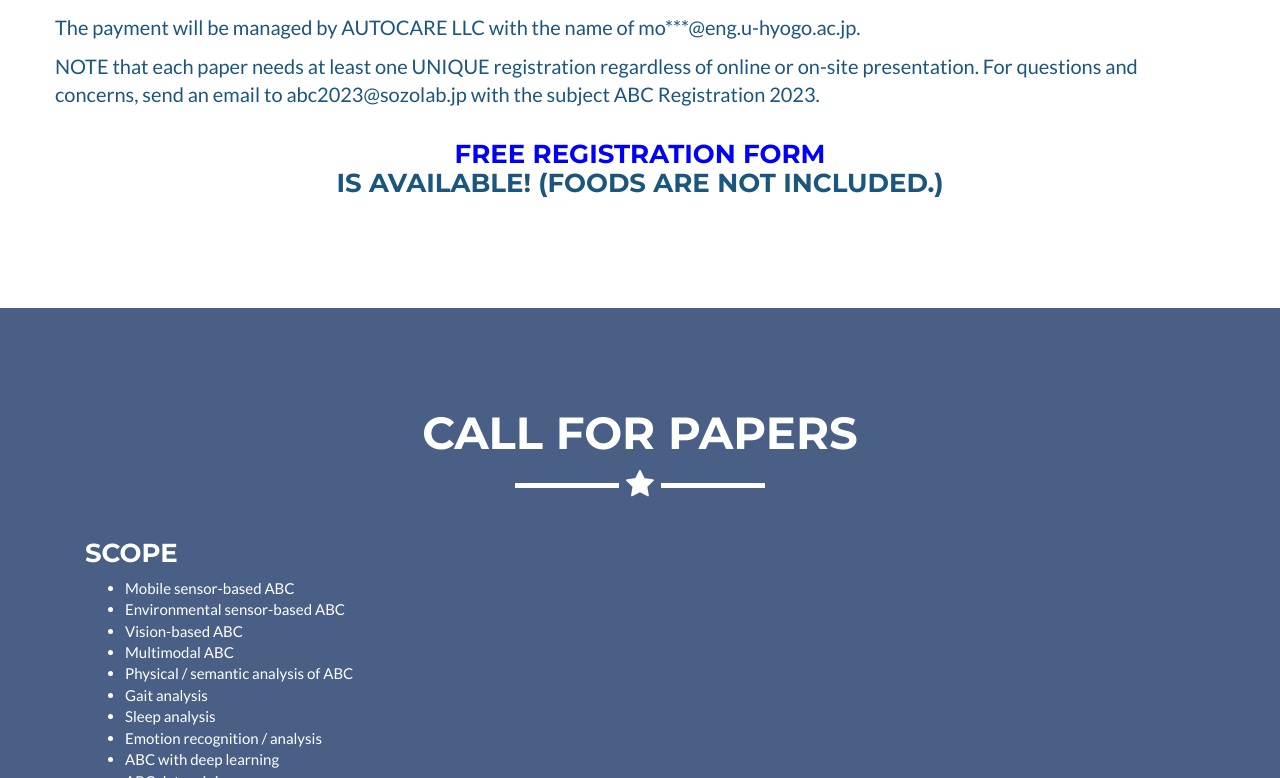
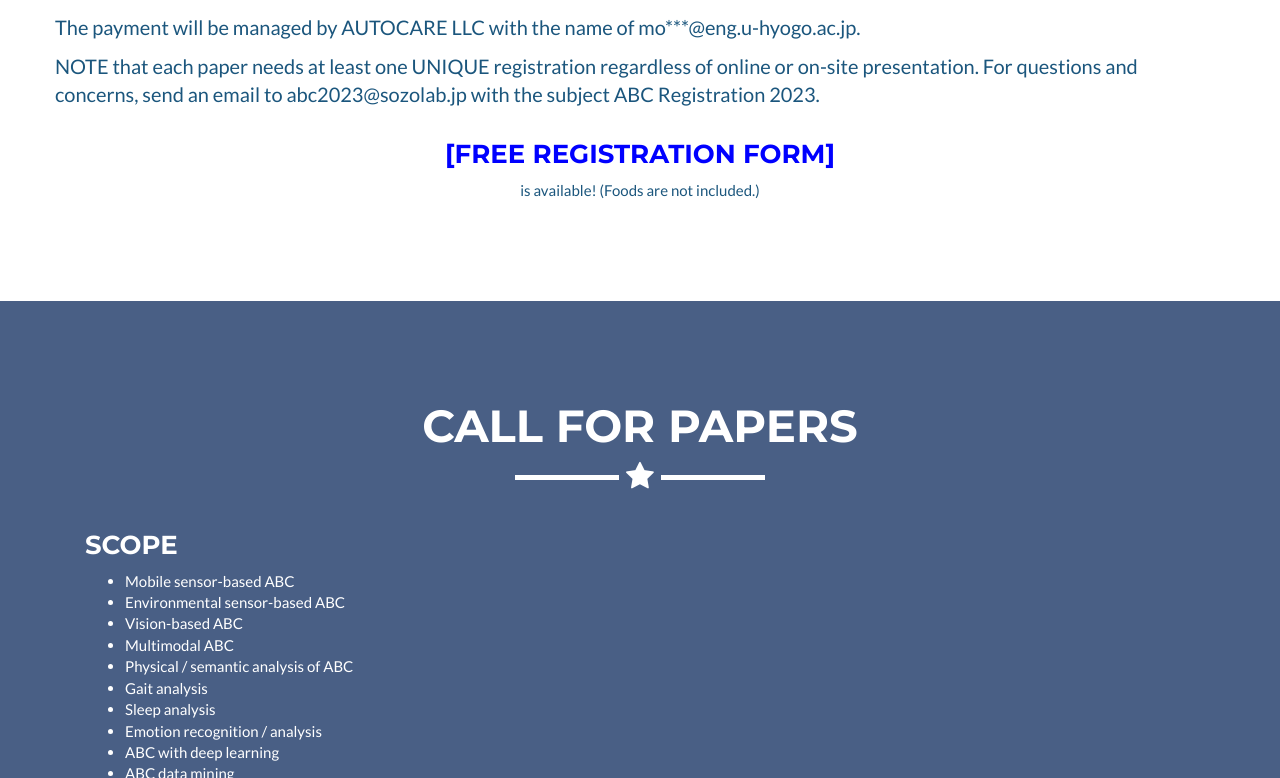
Before and after one commit to abc-research/abc-research.github.io, a Jekyll site: the page built from index.html, in a window 1280 px wide and 900 px high, scrolled down 8675 px, cut to the strip 122-900 px from the top of the window. Built offline with Jekyll 4.4.1, drawn with Linux system fonts in a browser that asks for light colours.

Commit message:
Update registration.html

```diff
--- a/_includes/registration.html
+++ b/_includes/registration.html
@@ -52,7 +52,8 @@
                 <p>NOTE that each paper needs at least one UNIQUE registration regardless of online or on-site presentation. For questions and concerns, send an email to abc2023@sozolab.jp with the subject ABC Registration 2023. </p>
 
                 <div class="col-lg-12 text-center">
-	          <h3><a href='https://forms.gle/9enkoL7tPx8meovP9'><b style='color:blue';>FREE REGISTRATION FORM</b></a> <br/> is available! (Foods are not included.)</h3>
+	          <h3><a href='https://forms.gle/9enkoL7tPx8meovP9'><b style='color:blue';>[FREE REGISTRATION FORM]</b></a></h3>
+  		  is available! (Foods are not included.)
 	       </div>
             </div>
         </div>
```
